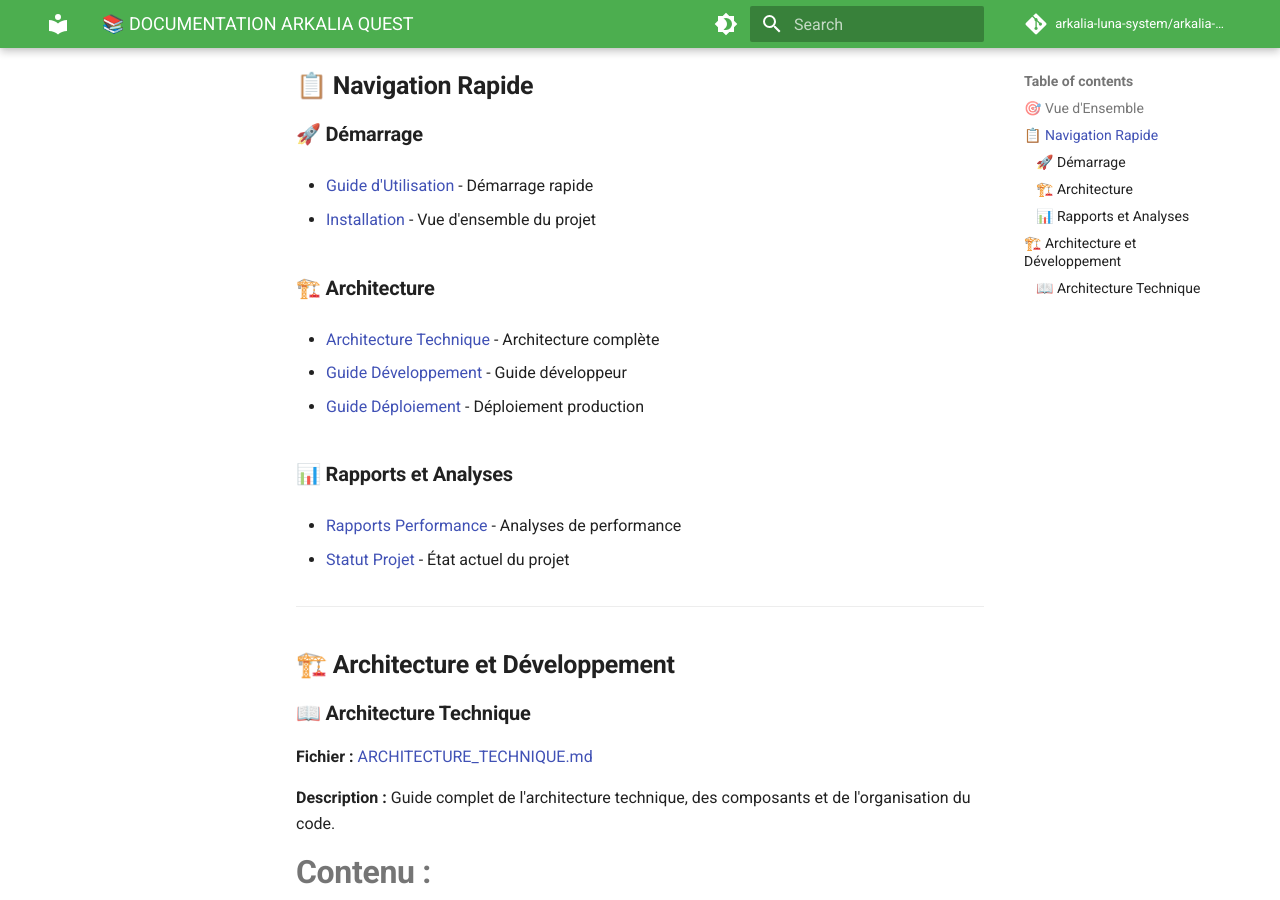
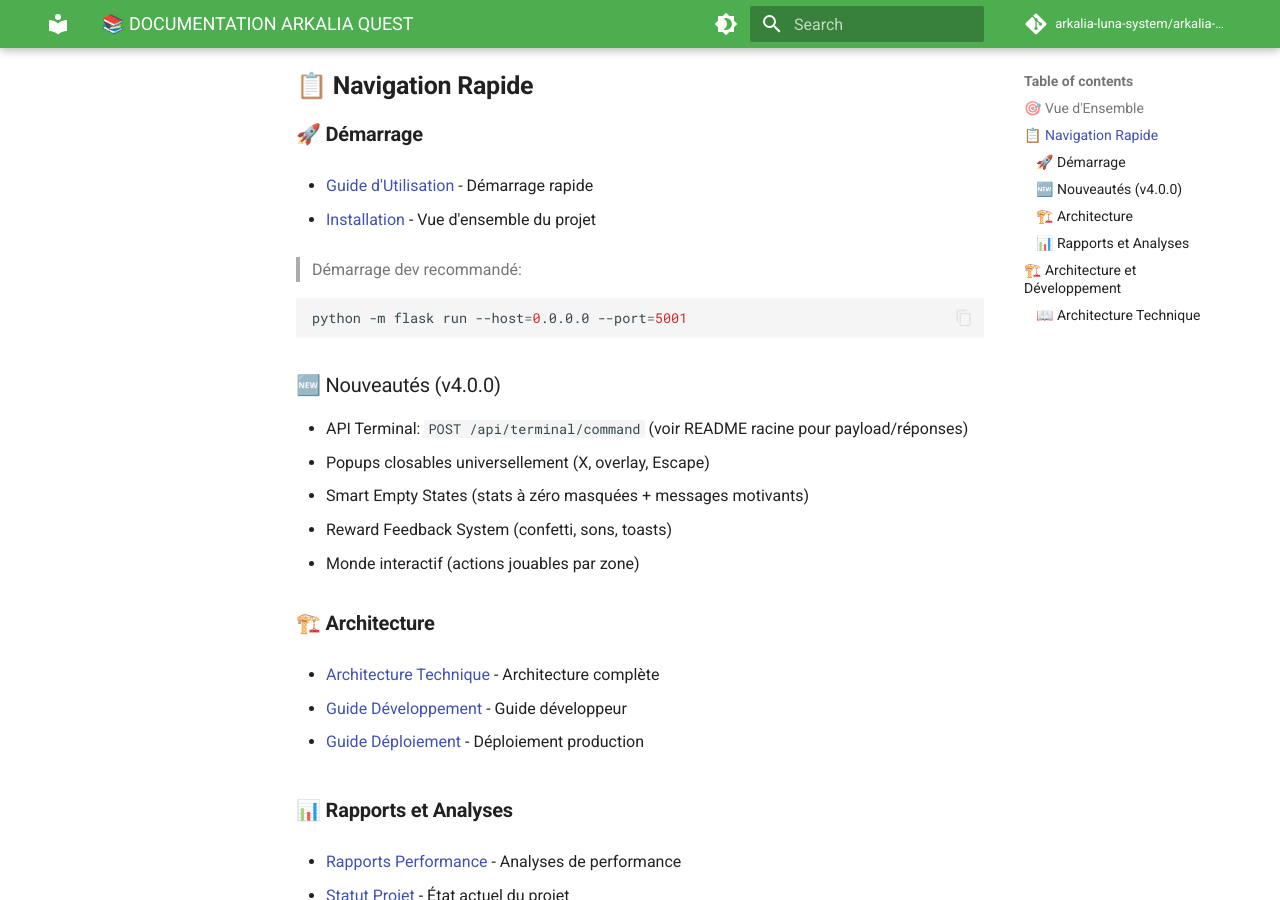
Before and after one commit to arkalia-luna-system/arkalia-quest, an MkDocs documentation site: the page built from docs/README.md, in a window 1280 px wide and 900 px high, scrolled down 419 px. Built offline with MkDocs 1.6.1 and Material for MkDocs 9.7.7, drawn with Linux system fonts in a browser that asks for light colours; comment, search, counter and statistics services are not loaded; the version menu is left out.

````diff
--- a/docs/README.md
+++ b/docs/README.md
@@ -29,6 +29,20 @@ Bienvenue dans la documentation d'Arkalia Quest ! Ce projet combine apprentissag
 
 
 - [Installation](../../README.md) - Vue d'ensemble du projet
+
+> Démarrage dev recommandé:
+
+```bash
+python -m flask run --host=0.0.0.0 --port=5001
+```
+
+### 🆕 Nouveautés (v4.0.0)
+
+- API Terminal: `POST /api/terminal/command` (voir README racine pour payload/réponses)
+- Popups closables universellement (X, overlay, Escape)
+- Smart Empty States (stats à zéro masquées + messages motivants)
+- Reward Feedback System (confetti, sons, toasts)
+- Monde interactif (actions jouables par zone)
 
 
 
````
Also changed, not shown: CHANGELOG.md (+20 -0 lines), POPUP_MANAGEMENT_SOLUTION.md (+3 -0 lines), README.md (+49 -3 lines).
